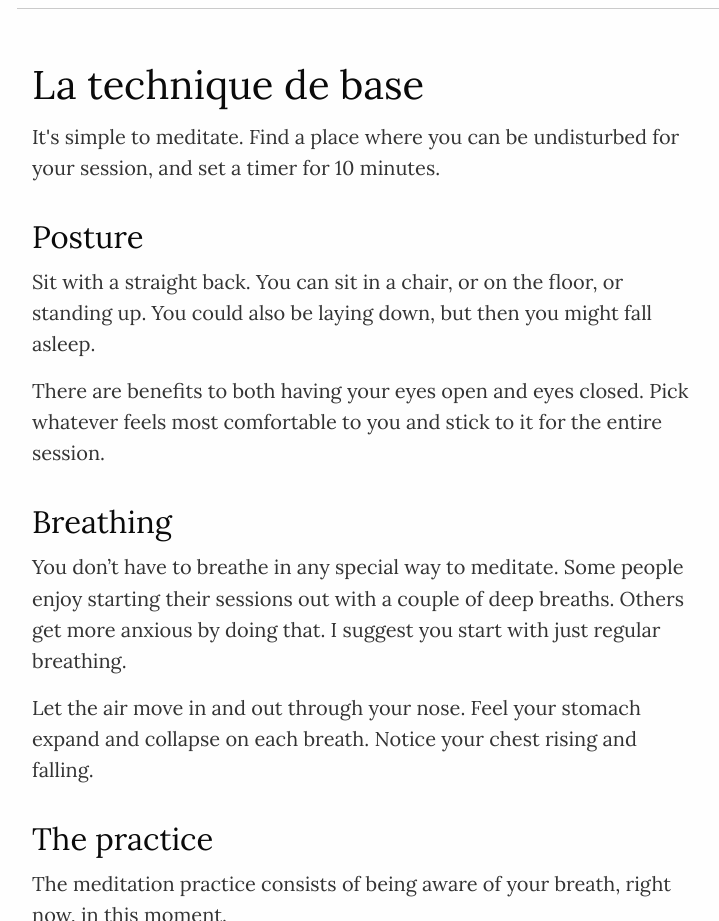
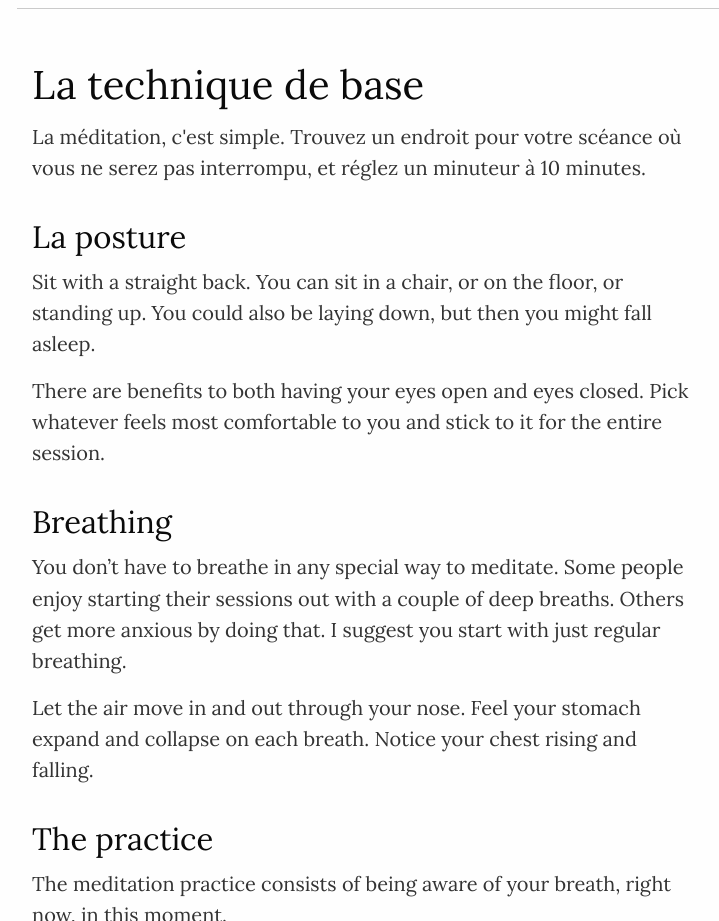
Before and after one commit to lightly-io/starting-meditation, a plain HTML site: page fr/index.html in a window 1280 px wide. Shown: the part 1660-2581 px from the top of the page, without its empty margins (23-742 px from the left). Drawn offline with Linux system fonts and the light colour scheme; files that its build step writes are made by us from their sources; files whose address does not match are found by name.

Commit message:
New translations index.html (French)

```diff
--- a/fr/index.html
+++ b/fr/index.html
@@ -77,8 +77,8 @@
         <div class="row">
           <div class="large-7 columns">
             <h2 id="basic-technique">La technique de base</h2>
-            <p>It's simple to meditate. Find a place where you can be undisturbed for your session, and set a timer for 10 minutes.</p>
-            <h3 id="posture">Posture</h3>
+            <p>La méditation, c'est simple. Trouvez un endroit pour votre scéance où vous ne serez pas interrompu, et réglez un minuteur à 10 minutes.</p>
+            <h3 id="posture">La posture</h3>
             <p>Sit with a straight back. You can sit in a chair, or on the floor, or standing up. You could also be laying down, but then you might fall asleep.</p>
             <p>There are benefits to both having your eyes open and eyes closed. Pick whatever feels most comfortable to you and stick to it for the entire session.</p>
             <h3 id="breathing">Breathing</h3>
```
